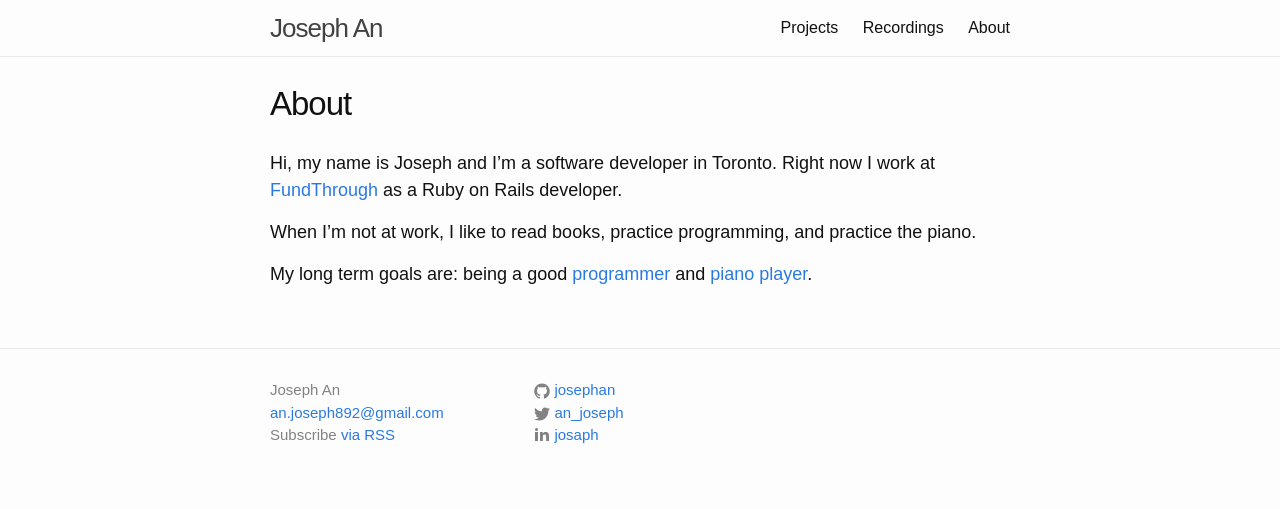
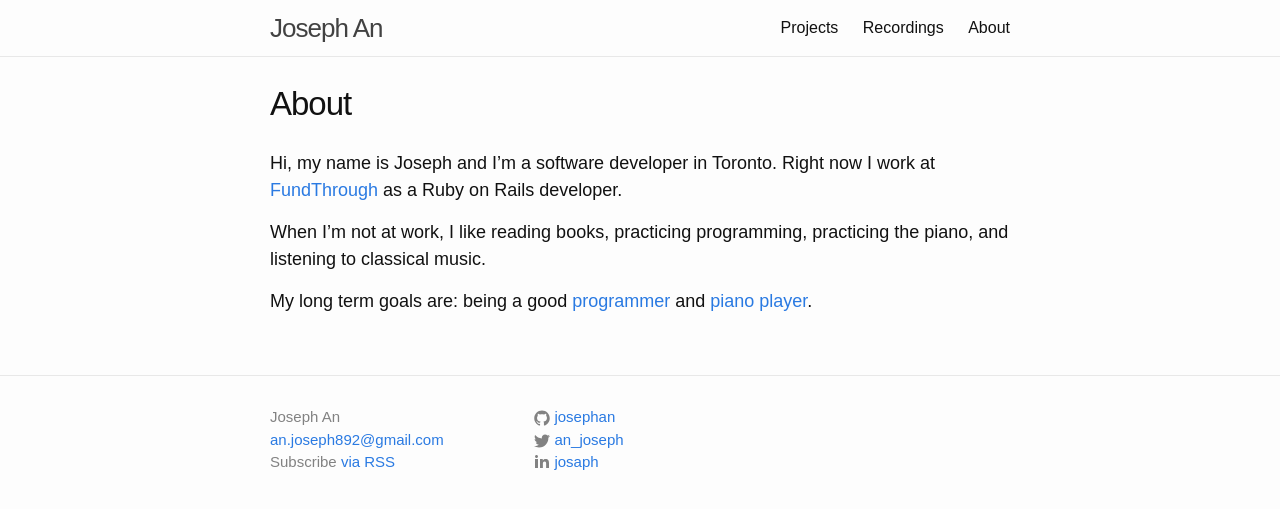
Before and after one commit to josephan/josephan.github.io, a Jekyll site: the page built from about.md, in a window 1280 px wide. Shown: the top 509 px of the page. Built offline with Jekyll 4.4.1, drawn with Linux system fonts in a browser that asks for light colours.

Commit message:
About page grammar fix

```diff
--- a/about.md
+++ b/about.md
@@ -6,6 +6,6 @@ permalink: /about/
 
 Hi, my name is Joseph and I'm a software developer in Toronto. Right now I work at [FundThrough](https://www.fundthrough.com/){:target="_blank"} as a Ruby on Rails developer.
 
-When I'm not at work, I like to read books, practice programming, and practice the piano.
+When I'm not at work, I like reading books, practicing programming, practicing the piano, and listening to classical music.
 
 My long term goals are: being a good [programmer](https://www.github.com/josephan/){:target="_blank"} and [piano player](./../recordings/){:target="_blank"}.
```
